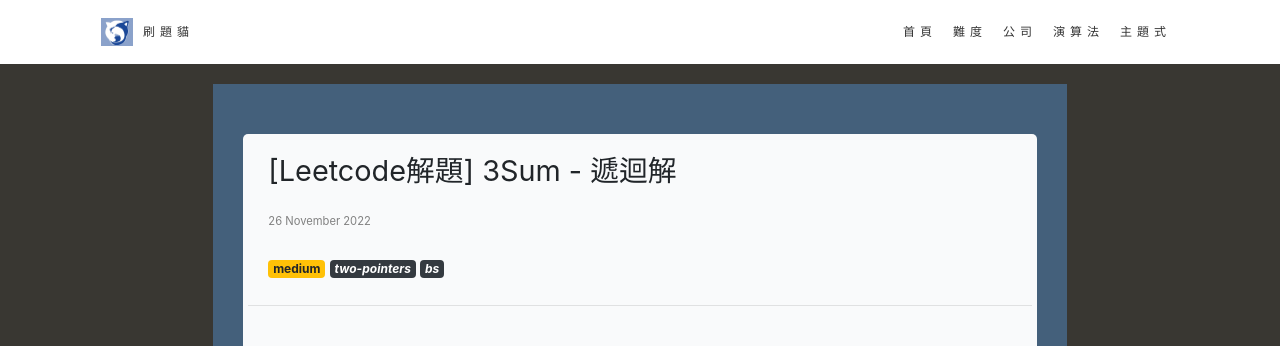
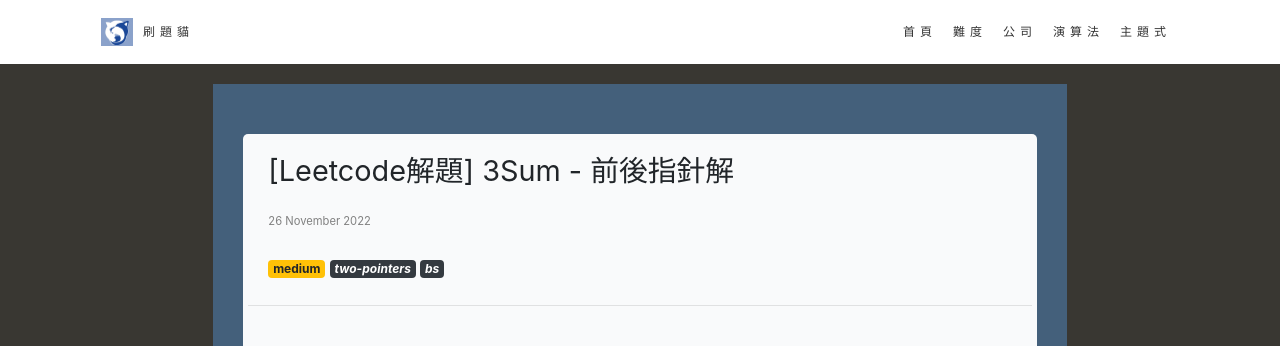
Before and after one commit to catxcoders/catxcoders.github.io, a Jekyll site: the page built from _posts/2022-11-26-15-3sum.markdown, in a window 1280 px wide and 900 px high. Shown: the top 346 px of the window. Built offline with Jekyll 4.4.1, drawn with Linux system fonts in a browser that asks for light colours; nearby versions of some CDN libraries; formulas are drawn with MathJax 3.

Commit message:
Fix 3sum.

```diff
--- a/_posts/2022-11-26-15-3sum.markdown
+++ b/_posts/2022-11-26-15-3sum.markdown
@@ -1,6 +1,6 @@
 ---
 layout: article_post
-title:  "[Leetcode解題] 3Sum - 遞迴解"
+title:  "[Leetcode解題] 3Sum - 前後指針解"
 description:  "[Leetcode解題] 3Sum - 前後指針解"
 categories: medium
 tags: two-pointers bs
```
